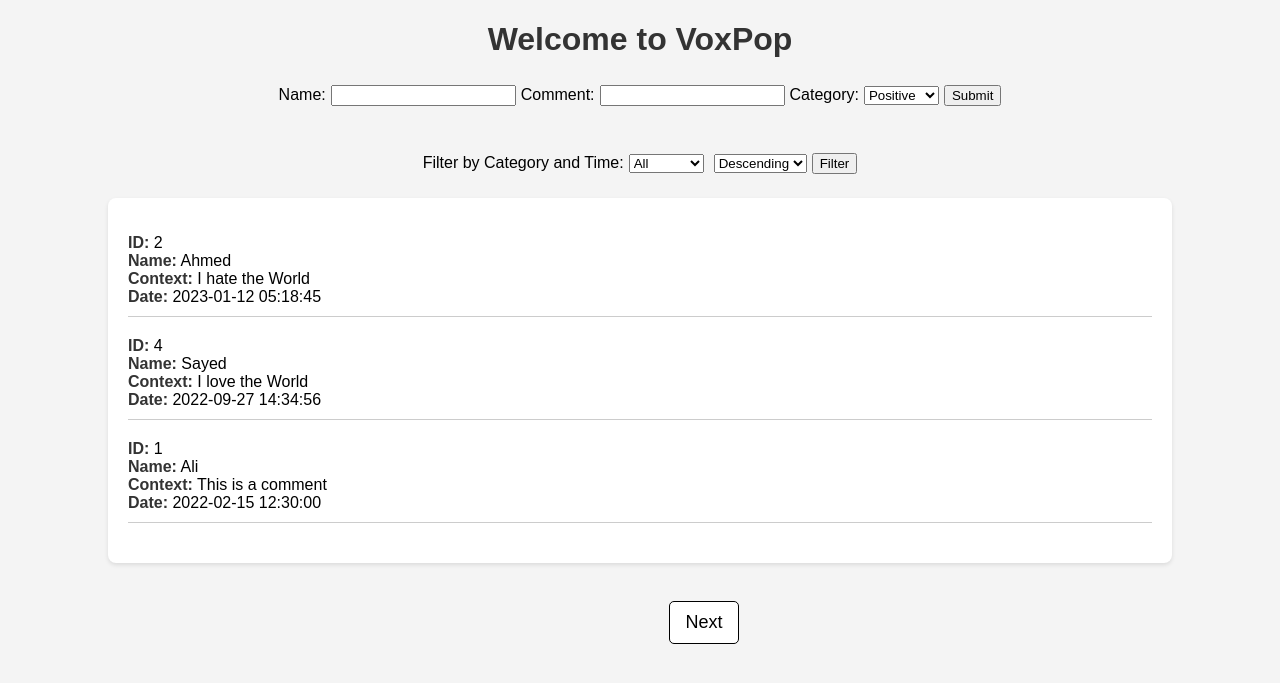
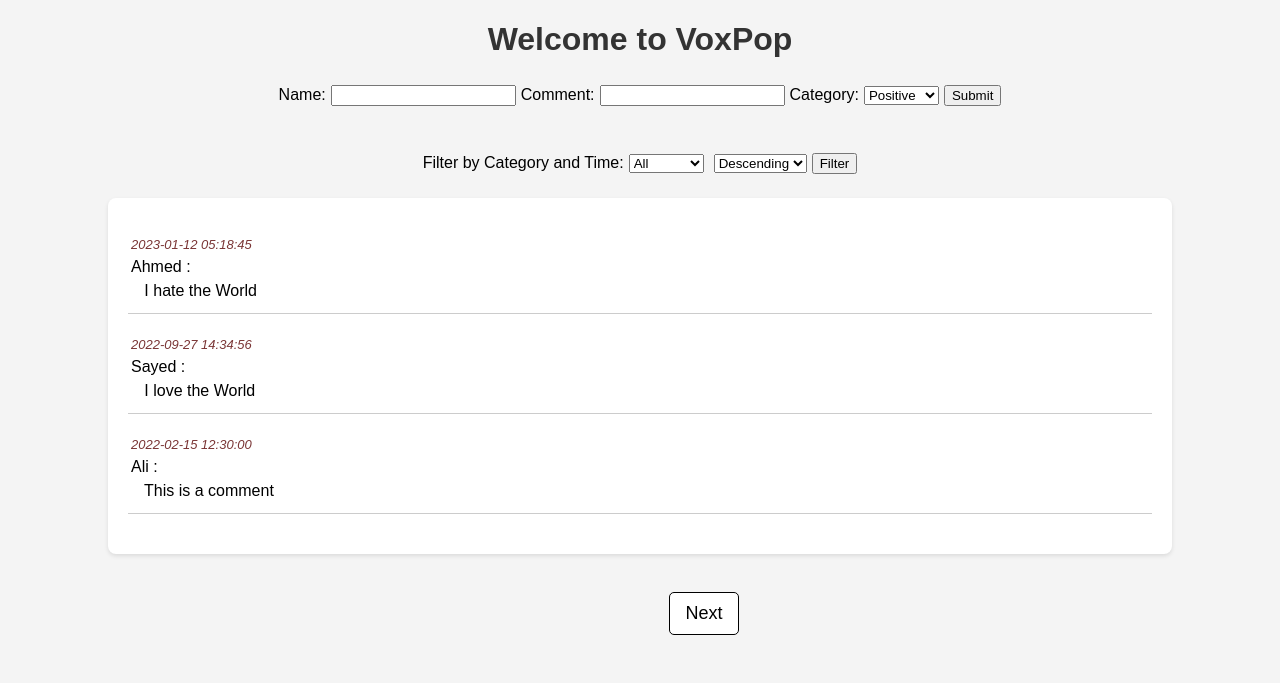
Before and after one commit to Bayashat/Vox-Pop, a FastAPI app: page /comments in a window 1280 px wide. Shown: the top 683 px of the page. Run offline with FastAPI, Linux system fonts and the light colour scheme.

Commit message:
Optimized the CSS style and solved the interface problems like: Showing ID, Showing Labels

```diff
--- a/app/static/style.css
+++ b/app/static/style.css
@@ -40,6 +40,7 @@ li {
 
 li p {
     margin: 0;
+    padding: 3px;
 }
 
 strong {
@@ -68,3 +69,8 @@ input, select {
     border-radius: 5px;
     cursor: pointer;
 }
+
+.date {
+    font-size: 13px;
+    color: rgb(122, 53, 53);
+}
--- a/templates/comments/index.html
+++ b/templates/comments/index.html
@@ -55,10 +55,9 @@
         <ul>
             {% for comment in filtered_comments %}
             <li>
-                <p><strong>ID:</strong> {{ comment.id }}</p>
-                <p><strong>Name:</strong> {{ comment.name }}</p>
-                <p><strong>Context:</strong> {{ comment.context }}</p>
-                <p><strong>Date:</strong> {{ comment.comment_date }}</p>
+                <p class="date"><i>{{ comment.comment_date }}</i></p>
+                <p><strong></strong> {{ comment.name }} : </p>
+                <p>&nbsp&nbsp {{ comment.context }}</p>
             </li>
             {% endfor %}
         </ul>
```
